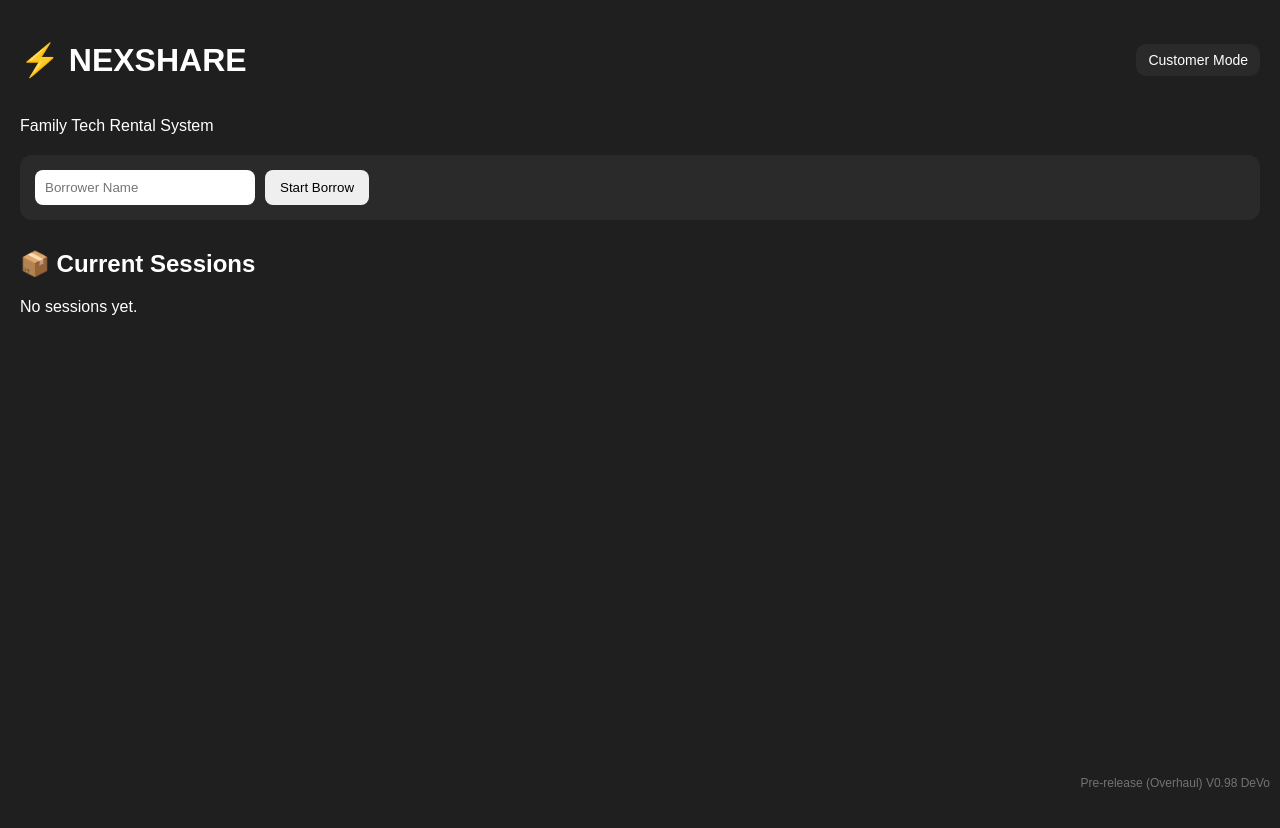
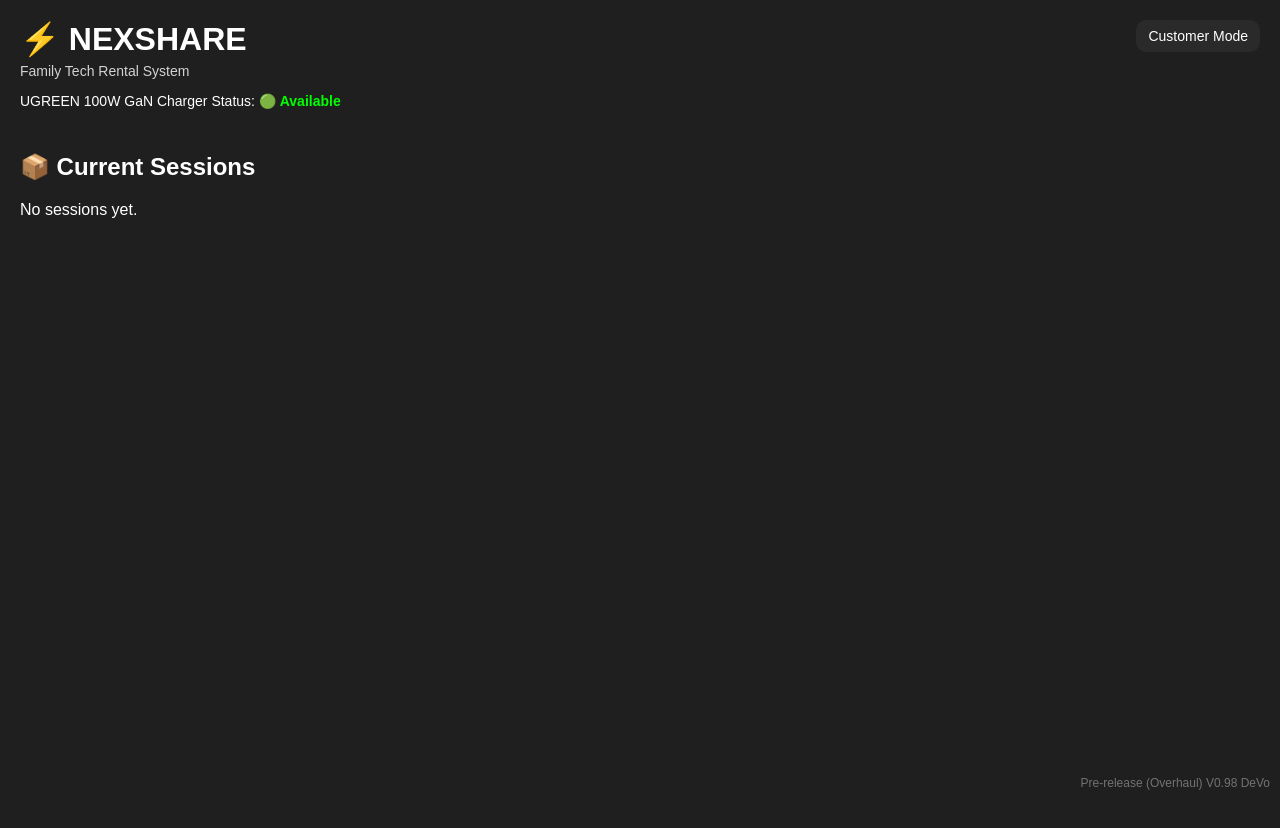
Before and after one commit to Solstice01/nexshare-application, a React (Vite) app: page / in a window 1280 px wide. Shown: the top 828 px of the page. Built offline with nearby package versions, Linux system fonts and the light colour scheme.

Commit message:
Update App.jsx

```diff
--- a/src/App.jsx
+++ b/src/App.jsx
@@ -348,10 +348,46 @@ export default function App() {
   style={{
     display: "flex",
     justifyContent: "space-between",
-          alignItems: "center"
+    alignItems: "flex-start",
+    marginBottom: "20px"
   }}
 >
-        <h1>⚡ NEXSHARE</h1>
+  <div>
+    <h1 style={{ margin: 0 }}>
+      ⚡ NEXSHARE
+    </h1>
+
+    <p
+      style={{
+        marginTop: "5px",
+        opacity: 0.8,
+        fontSize: "14px"
+      }}
+    >
+      Family Tech Rental System
+    </p>
+
+    {!developerMode && (
+      <p
+        style={{
+          marginTop: "8px",
+          fontSize: "14px"
+        }}
+      >
+        UGREEN 100W GaN Charger Status:{" "}
+        <span
+          style={{
+            color: itemAvailable
+              ? "lime"
+              : "red",
+            fontWeight: "bold"
+          }}
+        >
+          {itemAvailable ? "🟢 Available" : "🔴 Borrowed"}
+        </span>
+      </p>
+    )}
+  </div>
 
   <div
     style={{
@@ -368,49 +404,6 @@ export default function App() {
       : "Customer Mode"}
   </div>
 </div>
-
-      {/* CUSTOMER MODE */}
-      {!developerMode && (
-        <>
-          <p>Family Tech Rental System</p>
-
-          <div
-            style={{
-              background: "#2a2a2a",
-              padding: "15px",
-              borderRadius: "12px",
-              marginTop: "20px"
-            }}
-          >
-            <input
-              value={borrower}
-              onChange={(e) =>
-                setBorrower(e.target.value)
-              }
-              placeholder="Borrower Name"
-              style={{
-                padding: "10px",
-                borderRadius: "8px",
-                border: "none",
-                marginRight: "10px",
-                width: "200px"
-              }}
-            />
-
-            <button
-              onClick={startBorrow}
-              style={{
-                padding: "10px 15px",
-                borderRadius: "8px",
-                border: "none",
-                cursor: "pointer"
-              }}
-            >
-              Start Borrow
-            </button>
-          </div>
-        </>
-      )}
 
       {/* DEVELOPER MODE */}
       {developerMode && (
```
Lines whose indentation alone changed are shown as unchanged.
